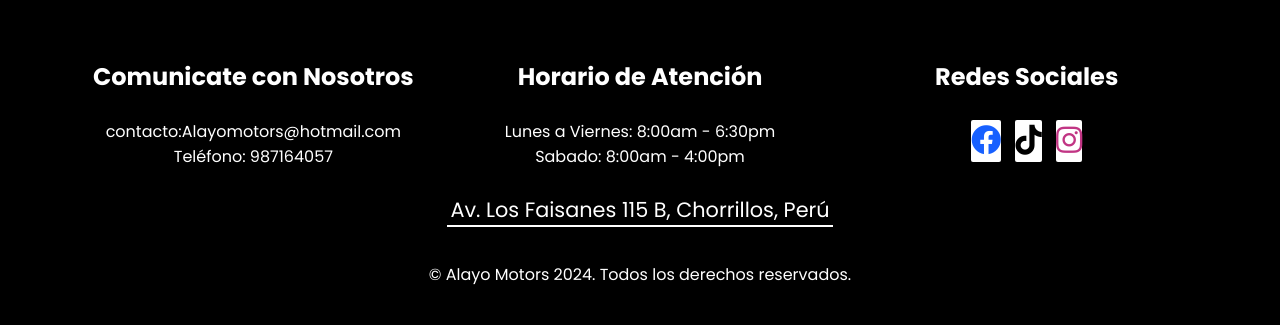
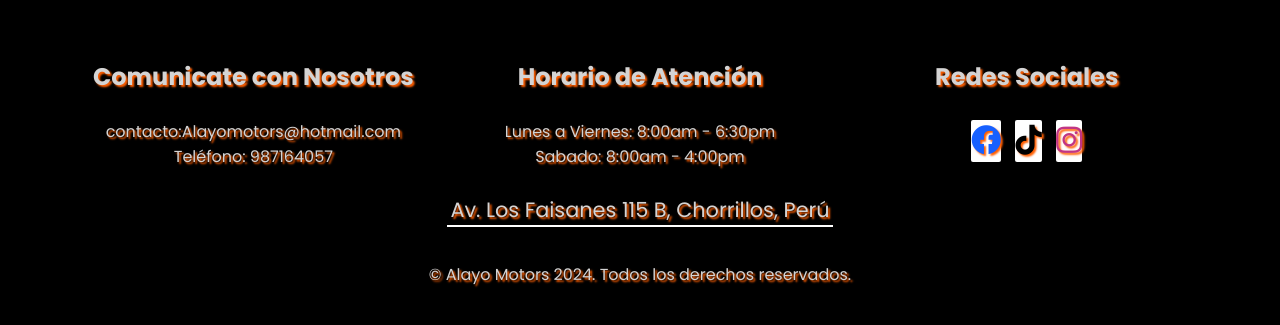
Before and after one commit to SavitarFF/AlayoMotors, a plain HTML site: page index.html in a window 1280 px wide. Shown: the part 4820-5145 px from the top of the page. Drawn offline with nearby package versions, Linux system fonts and the light colour scheme; a small style sheet from the web is missing; a web font is replaced by a local one.

Commit message:
Update footer.css

```diff
--- a/css/footer.css
+++ b/css/footer.css
@@ -1,8 +1,9 @@
 .footer {
     background-color: #000;
-    color: #fff;
+    color: #d4d4d4;
     padding: 60px;
     border-top: 1px solid #ccc;
+    text-shadow: 2px 2px 2px rgb(255, 94, 0);
 }
 
 .footer-content {
```
